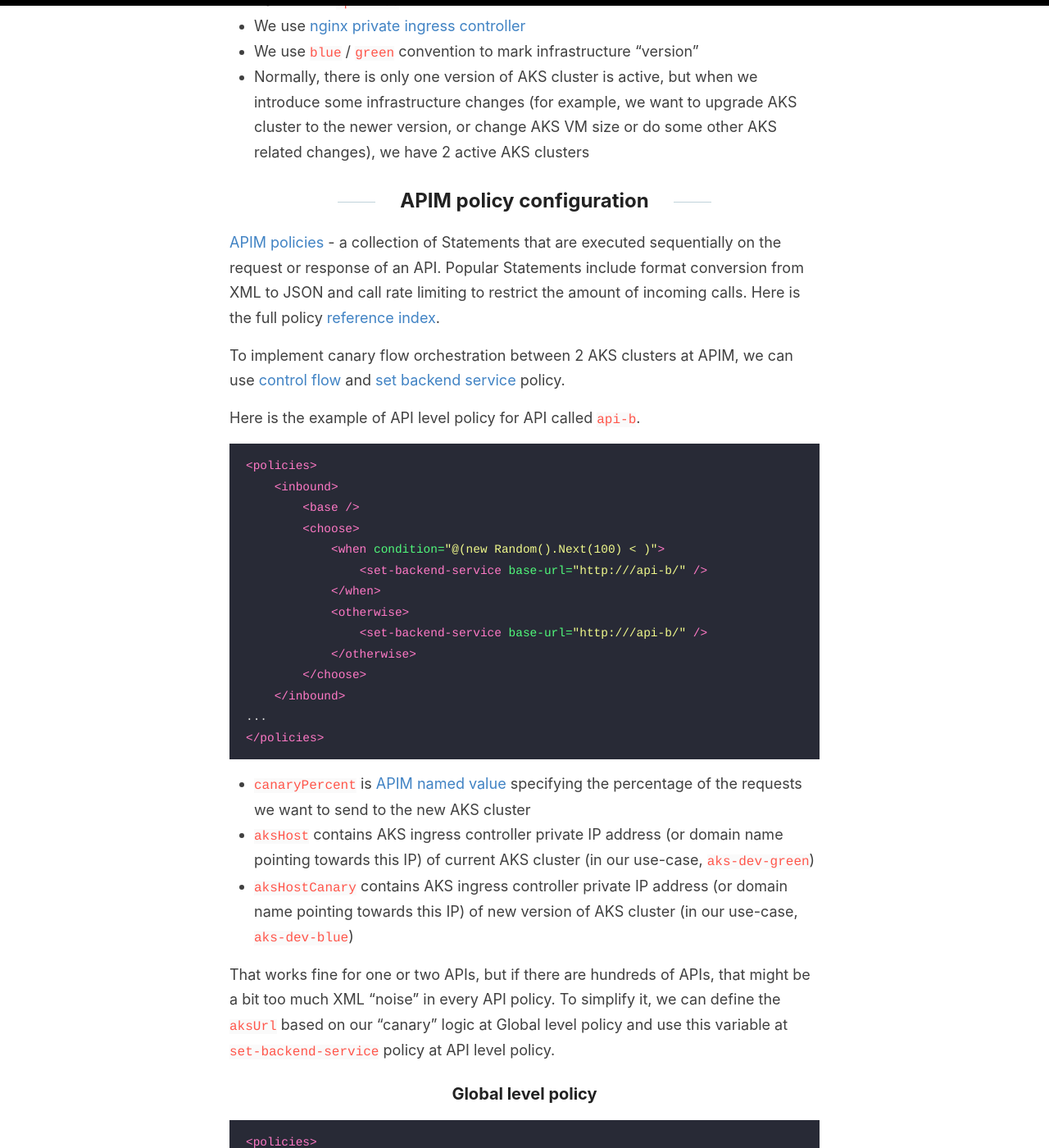
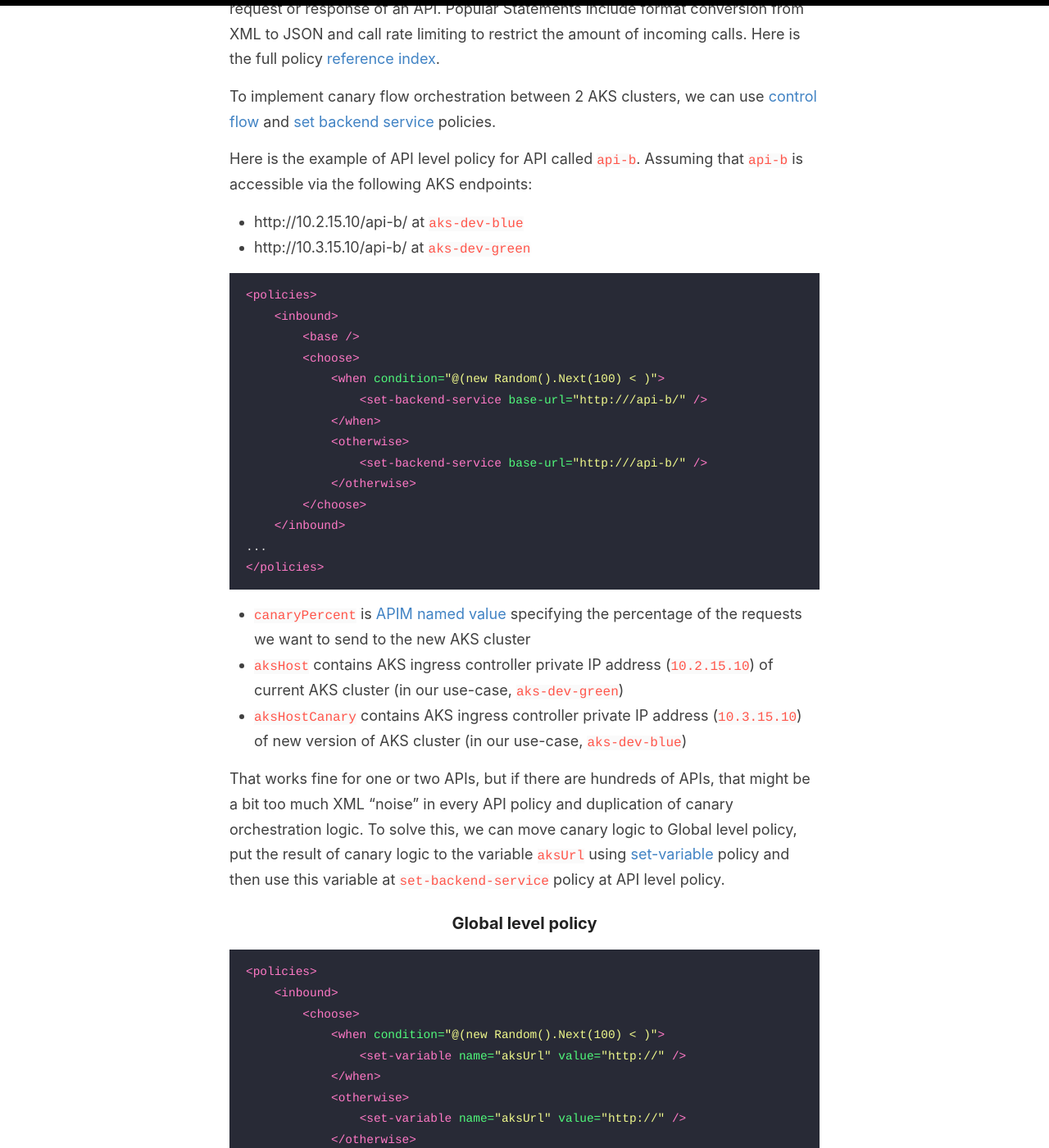
Before and after one commit to evgenyb/evgenyb.github.io, a Jekyll site: the page built from _posts/2020-07-25-apim-canary-policy.md, in a window 1280 px wide and 1400 px high, scrolled down 1709 px. Shown: the whole window at 82% size. Built offline with Jekyll 4.4.1, drawn with Linux system fonts in a browser that asks for light colours; some of the changed text lies outside the part shown.

Commit message:
Working with content

````diff
--- a/_posts/2020-07-25-apim-canary-policy.md
+++ b/_posts/2020-07-25-apim-canary-policy.md
@@ -5,34 +5,36 @@
 categories: [Azure, APIM, API Management, Canary, APIM policy]
 ---
 
-![logo](/images/2020-07-25-logo.png)
-
-One of the benefits using immutable infrastructure is that it allows you to do a canary testing of your infrastructure. That is - you provision new version of your infrastructure components, deploys your services and then route small percentage of the traffic towards new infrastructure.
+One of the benefits using immutable infrastructure is that it allows you to do a canary testing of your infrastructure. That is - you provision new version of your infrastructure components, deploy your services and then route small percentage of the traffic towards new infrastructure, monitor how apps work in new infra and eventually switch 100% traffic to new infrastructure.
 
 To implement canary traffic orchestration, such products as [Azure Traffic Manager](https://docs.microsoft.com/en-us/azure/traffic-manager/traffic-manager-overview) with [weighted traffic-routing method](https://docs.microsoft.com/en-us/azure/traffic-manager/traffic-manager-routing-methods#weighted) and / or [Azure Front Door](https://azure.microsoft.com/en-us/services/frontdoor/#overview) with [weighted traffic-routing method](https://docs.microsoft.com/en-us/azure/frontdoor/front-door-routing-methods#weighted) are normally used.
-But what if you use [API Management](https://azure.microsoft.com/en-us/services/api-management/) in front of your services? How can we distribute traffic between services running at the current and vNext versions of your infrastructure?
+But what if you use [API Management](https://azure.microsoft.com/en-us/services/api-management/) in front of your services? How can you distribute traffic between services running at the current and vNext versions of your infrastructure?
 
 ## Use-case description
 
 Here is how our infrastructure looks like.
 
-![logo](/images/2020-07-25-use-case.png)
+![use-case](/images/2020-07-25-use-case.png)
 
 * We use Azure Front Door in front of APIM
 * APIM instance is deployed to private VNet with [external access type](https://docs.microsoft.com/en-us/azure/api-management/api-management-using-with-vnet). That means that APIM gateway is accessible from the public internet and gateway can access resources within the virtual network
-* APIM [Network Security Group](https://docs.microsoft.com/en-us/azure/virtual-network/security-overview) is configured to only accept traffic from Azure Front Door
-* AKS is deployed to private VNet peered with APIM Vnet and NSG only accepting traffic from `apim-net` subnet
-* We use [nginx private ingress controller](https://docs.microsoft.com/en-us/azure/aks/ingress-internal-ip)
-* We use `blue` / `green` convention to mark infrastructure "version"
+* We don't want direct access to APIM from internet, therefore APIM [Network Security Group](https://docs.microsoft.com/en-us/azure/virtual-network/security-overview) is configured to only accept traffic from Azure Front Door
+* AKS is deployed to private VNet peered with APIM Vnet
+* `aks-net` NSG configured to only accept traffic from `apim-net` subnet
+* We use AKS [nginx private ingress controller](https://docs.microsoft.com/en-us/azure/aks/ingress-internal-ip)
+* We use `blue` / `green` convention to mark our infrastructure versions
 * Normally, there is only one version of AKS cluster is active, but when we introduce some infrastructure changes (for example, we want to upgrade AKS cluster to the newer version, or change AKS VM size or do some other AKS related changes), we have 2 active AKS clusters
 
 ## APIM policy configuration
 
  [APIM policies](https://docs.microsoft.com/en-us/azure/api-management/api-management-howto-policies) - a collection of Statements that are executed sequentially on the request or response of an API. Popular Statements include format conversion from XML to JSON and call rate limiting to restrict the amount of incoming calls. Here is the full policy [reference index](https://docs.microsoft.com/en-us/azure/api-management/api-management-policies).
 
-To implement canary flow orchestration between 2 AKS clusters at APIM, we can use [control flow](https://docs.microsoft.com/en-us/azure/api-management/api-management-advanced-policies#choose) and [set backend service](https://docs.microsoft.com/en-us/azure/api-management/api-management-transformation-policies#SetBackendService) policy.
+To implement canary flow orchestration between 2 AKS clusters, we can use [control flow](https://docs.microsoft.com/en-us/azure/api-management/api-management-advanced-policies#choose) and [set backend service](https://docs.microsoft.com/en-us/azure/api-management/api-management-transformation-policies#SetBackendService) policies.
 
-Here is the example of API level policy for API called `api-b`.
+Here is the example of API level policy for API called `api-b`. Assuming that `api-b` is accessible via the following AKS endpoints:
+
+* http://10.2.15.10/api-b/ at `aks-dev-blue`
+* http://10.3.15.10/api-b/ at `aks-dev-green`
 
 ```xml
 <policies>
@@ -52,10 +54,10 @@
 ```
 
 * `canaryPercent` is [APIM named value](https://docs.microsoft.com/en-us/azure/api-management/api-management-howto-properties) specifying the percentage of the requests we want to send to the new AKS cluster
-* `aksHost` contains AKS ingress controller private IP address (or domain name pointing towards this IP) of current AKS cluster (in our use-case, `aks-dev-green`)
-* `aksHostCanary` contains AKS ingress controller private IP address (or domain name pointing towards this IP) of new version of AKS cluster (in our use-case, `aks-dev-blue`)
+* `aksHost` contains AKS ingress controller private IP address (`10.2.15.10`) of current AKS cluster (in our use-case, `aks-dev-green`)
+* `aksHostCanary` contains AKS ingress controller private IP address (`10.3.15.10`) of new version of AKS cluster (in our use-case, `aks-dev-blue`)
 
-That works fine for one or two APIs, but if there are hundreds of APIs, that might be a bit too much XML "noise" in every API policy. To simplify it, we can define the `aksUrl` based on our  "canary" logic at Global level policy and use this variable at `set-backend-service` policy at API level policy.
+That works fine for one or two APIs, but if there are hundreds of APIs, that might be a bit too much XML "noise" in every API policy and duplication of canary orchestration logic. To solve this, we can move canary logic to Global level policy, put the result of canary logic to the variable `aksUrl` using [set-variable](https://docs.microsoft.com/en-us/azure/api-management/api-management-advanced-policies#set-variable) policy and then use this variable at `set-backend-service` policy at API level policy.
 
 ### Global level policy
 
@@ -81,19 +83,41 @@
 <policies>
     <inbound>
         <base />
-        <set-backend-service base-url="@((string)context.Variables["aksUrl"] + "/api-b/")" />
+        <set-backend-service base-url="@(context.Variables.GetValueOrDefault<string>("aksUrl") + "/api-b/")" />
     </inbound>
 ...
 </policies>
 ```
 
-THis way we keep the canary "business" logic in one place (global level policy) and if change this logic, there will be done at one place only.
+This way, we keep the canary "business" logic in one place (global level policy) and if we need to change this logic, the change will be done at one place only.
 
 ## Switching scenario
 
-With this setup in place, here is how we can introduce new
+With this setup in place, here is the typical switch scenario:
 
-## Wrapping it up
+1. The current environment is `blue`. APIM named values state:
+
+* `aksHost` = 10.2.15.10
+* `canaryPercent` = 0
+
+2. We provision `green` environment and want to send 10% of the traffic to `green`. APIM named values state:
+
+* `aksHost` = 10.2.15.10
+* `aksCanaryHost` = 10.3.15.10
+* `canaryPercent` = 10
+
+3. We want to increase canary traffic to 50%. APIM named values state:
+
+* `aksHost` = 10.2.15.10
+* `aksCanaryHost` = 10.3.15.10
+* `canaryPercent` = 50
+
+3. Everything looks good and we want 100% of the traffic go to `green`. APIM named values state:
+
+* `aksHost` = 10.3.15.10
+* `canaryPercent` = 0
+
+At that moment `green` is our active environment and we can decommission `blue`.
 
 ## Useful links
 
@@ -102,7 +126,7 @@
 * [Azure Front Door](https://azure.microsoft.com/en-us/services/frontdoor/#overview)
 * [Azure Front Door weighted traffic-routing method](https://docs.microsoft.com/en-us/azure/frontdoor/front-door-routing-methods#weighted)
 * [APIM control flow policy](https://docs.microsoft.com/en-us/azure/api-management/api-management-advanced-policies#choose)
-* [APIM set backend service](https://docs.microsoft.com/en-us/azure/api-management/api-management-transformation-policies#SetBackendService)
+* [APIM set variable policy](https://docs.microsoft.com/en-us/azure/api-management/api-management-advanced-policies#set-variable)
 * [APIM set backend service policy](https://docs.microsoft.com/en-us/azure/api-management/api-management-transformation-policies#SetBackendService)
 * [APIM named value](https://docs.microsoft.com/en-us/azure/api-management/api-management-howto-properties)
 * [Network Security Group](https://docs.microsoft.com/en-us/azure/virtual-network/security-overview)
````
